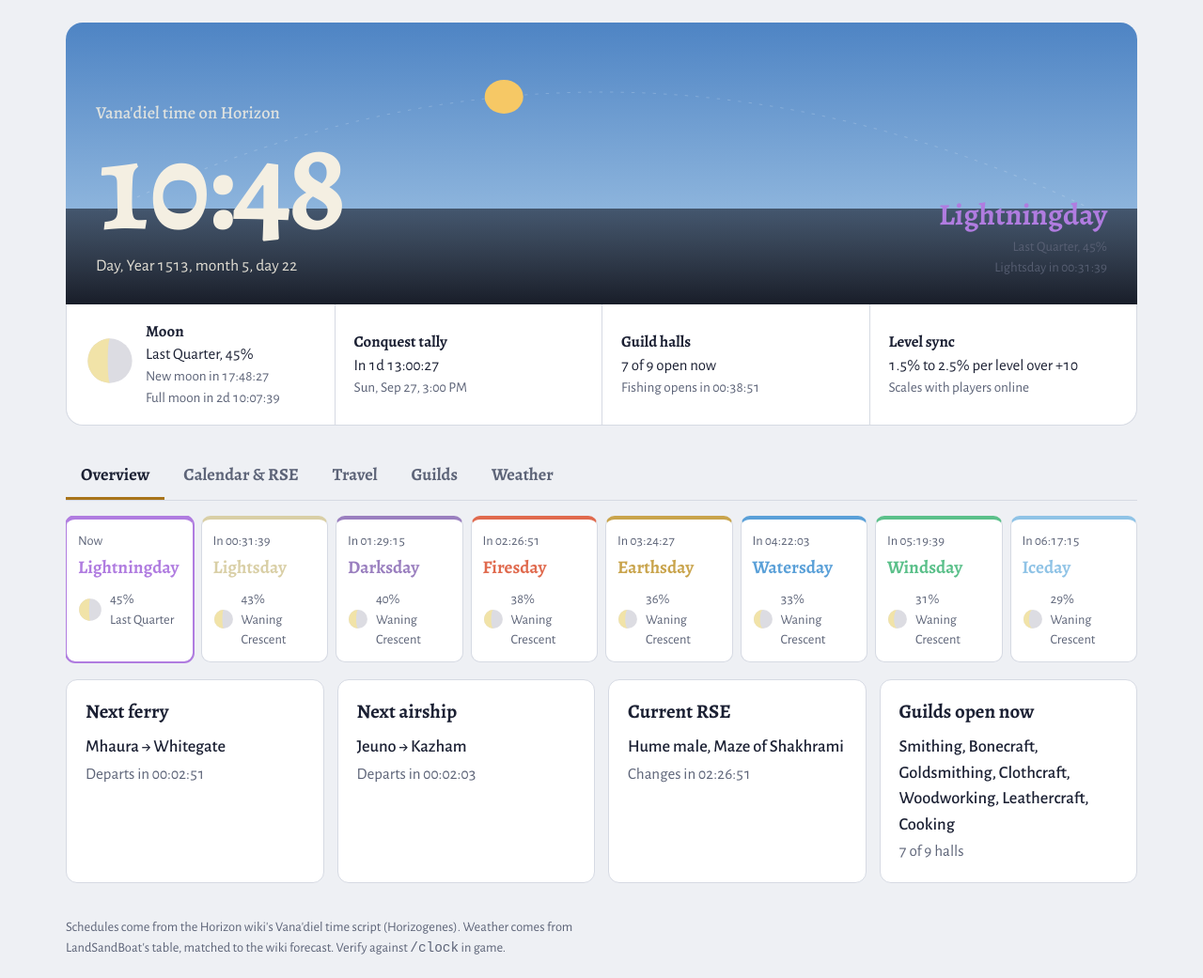
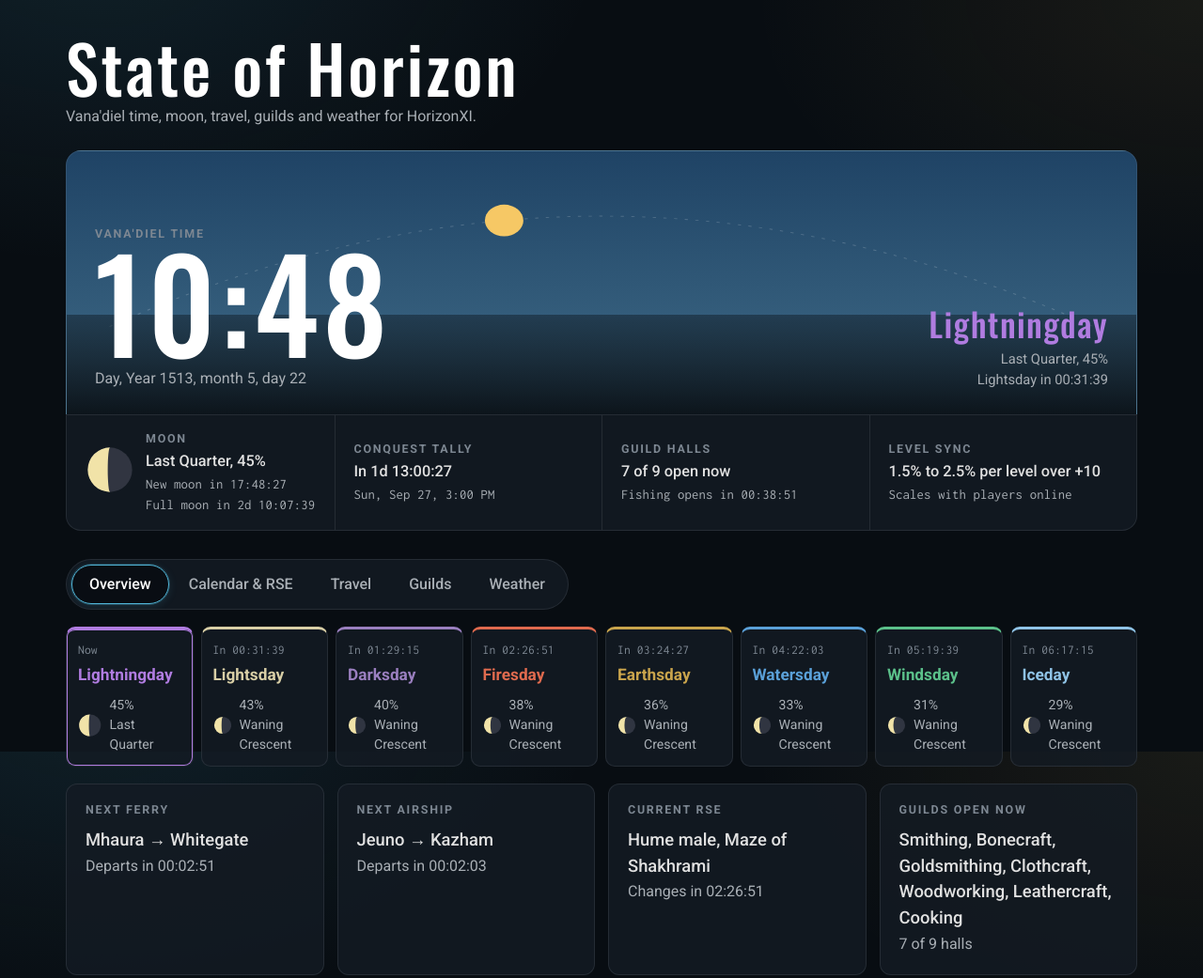
Before and after one commit to kunomaclis/StateOfHorizon, a plain HTML site: page index.html in a window 1280 px wide. Shown: the top 1041 px of the page at 94% size. Drawn offline with nearby package versions, Linux system fonts and the light colour scheme; no server answers; a web font is replaced by a local one.

Commit message:
Add weather build script, CLAUDE.md, and index.html updates
Co-Authored-By: Claude Opus 5.5 <noreply@anthropic.com>

```diff
--- a/index.html
+++ b/index.html
@@ -3,75 +3,93 @@
 <head>
 <meta charset="utf-8">
 <meta name="viewport" content="width=device-width, initial-scale=1, viewport-fit=cover">
-<title>Horizon World Info</title>
+<title>State of Horizon</title>
 <link rel="preconnect" href="https://fonts.googleapis.com">
 <link rel="preconnect" href="https://fonts.gstatic.com" crossorigin>
-<link href="https://fonts.googleapis.com/css2?family=Alegreya:wght@500;700&family=Alegreya+Sans:wght@400;500;700&display=swap" rel="stylesheet">
+<link href="https://fonts.googleapis.com/css2?family=Roboto:wght@400;500;700;900&family=Inconsolata:wght@400;600&family=Oswald:wght@500&display=swap" rel="stylesheet">
 <style>
-:root{box-sizing:border-box;padding-top:env(safe-area-inset-top,0px);padding-bottom:env(safe-area-inset-bottom,0px);
-  --bg:#EEF0F4;--panel:#FFFFFF;--panel2:#F5F6F9;--ink:#1B2033;--muted:#5D6478;--line:#D6DAE3;--gold:#A8741A;--ok:#2E8B57;--no:#B04A3A;
-  --serif:"Alegreya",Georgia,"Times New Roman",serif;--sans:"Alegreya Sans","Segoe UI",system-ui,sans-serif}
-@media (prefers-color-scheme:dark){:root:not([data-theme="light"]){--bg:#10131F;--panel:#171B2B;--panel2:#1C2134;--ink:#E9E4D6;--muted:#9097AC;--line:#2A3047;--gold:#E0A94A;--ok:#6CC08B;--no:#E07A66}}
-:root[data-theme="dark"]{--bg:#10131F;--panel:#171B2B;--panel2:#1C2134;--ink:#E9E4D6;--muted:#9097AC;--line:#2A3047;--gold:#E0A94A;--ok:#6CC08B;--no:#E07A66}
+/* Horizon's display face, served by horizonxi.com. Falls back to Oswald if it can't load. */
+@font-face{font-family:"Highwind";src:url("https://horizonxi.com/fonts/hinted-Highwind.woff2") format("woff2");font-display:swap}
+:root{box-sizing:border-box;color-scheme:dark;padding-top:env(safe-area-inset-top,0px);padding-bottom:env(safe-area-inset-bottom,0px);
+  --bg:#080D12;--panel:rgba(20,27,36,.82);--panel2:rgba(28,37,48,.9);--row:rgba(255,255,255,.025);
+  --ink:#E1E1E1;--cream:#FDF6E3;--muted:#A9AFB5;--dim:#7D8792;--line:rgba(182,191,200,.12);
+  --accent:#50B4D6;--gold:#E6B94F;--ok:#5FC48A;--no:#E07A66;
+  --display:"Highwind","Oswald","Arial Narrow",sans-serif;--sans:Roboto,"Segoe UI",system-ui,sans-serif;--mono:Inconsolata,Menlo,Consolas,monospace;
+  --ease:cubic-bezier(.23,1,.32,1)}
 *,*::before,*::after{box-sizing:inherit}
-html{scroll-padding-top:env(safe-area-inset-top,0px)}
-body{margin:0;background:var(--bg);color:var(--ink);font-family:var(--sans);font-size:17px;line-height:1.5;font-variant-numeric:tabular-nums}
-.wrap{max-width:1180px;margin:0 auto;padding:24px 20px 48px}
-.sky{position:relative;border-radius:18px 18px 0 0;overflow:hidden;min-height:300px;color:#F4EFE2;background:linear-gradient(180deg,var(--sky-top,#141A36),var(--sky-bot,#3B2F55));transition:background 2s linear}
+html{scroll-padding-top:env(safe-area-inset-top,0px);background:var(--bg)}
+body{margin:0;min-height:100vh;color:var(--ink);font-family:var(--sans);font-size:16px;line-height:1.5;font-variant-numeric:tabular-nums;
+  background:radial-gradient(900px 600px at 8% -10%,rgba(80,180,214,.12),transparent 60%),radial-gradient(800px 500px at 100% 0%,rgba(230,185,79,.08),transparent 60%),var(--bg);background-attachment:fixed}
+::-webkit-scrollbar-thumb{background-color:rgba(182,191,200,.3)}::-webkit-scrollbar-thumb:hover{background-color:rgba(182,191,200,.5)}
+.wrap{max-width:1180px;margin:0 auto;padding:36px 20px 56px}
+.pagetitle{font-family:var(--display);font-weight:400;font-size:clamp(2.6rem,7vw,4.4rem);letter-spacing:.04em;line-height:1;color:#fff;margin:0 0 6px}
+.pagesub{color:var(--muted);margin:0 0 24px}
+.eyebrow{font-size:.78rem;font-weight:700;letter-spacing:.14em;text-transform:uppercase;color:var(--dim)}
+
+.sky{position:relative;border:1px solid var(--line);border-bottom:0;border-radius:16px 16px 0 0;overflow:hidden;min-height:280px;color:var(--cream);
+  background:linear-gradient(180deg,var(--sky-top,#0B1220),var(--sky-bot,#1A2230));transition:background 2s linear}
 .sky svg{position:absolute;inset:0;width:100%;height:100%}
-.sky .ground{position:absolute;left:0;right:0;bottom:0;height:34%;background:linear-gradient(180deg,rgba(8,10,20,.55),rgba(8,10,20,.9))}
-.sky .content{position:relative;z-index:2;display:flex;justify-content:space-between;align-items:flex-end;gap:24px;flex-wrap:wrap;padding:28px 32px;min-height:300px}
-.sky h1{font-family:var(--serif);font-weight:500;font-size:1.15rem;margin:0 0 4px;opacity:.85}
-.clock{font-family:var(--serif);font-weight:700;font-size:clamp(4.5rem,13vw,8.5rem);line-height:.9;letter-spacing:-.02em}
-.sub{font-size:1.1rem;opacity:.9;margin-top:10px}
-.today{text-align:right}.today .el{font-family:var(--serif);font-size:2rem;font-weight:700}.today .note{opacity:.85}
-.tiles{display:grid;grid-template-columns:repeat(auto-fit,minmax(220px,1fr));background:var(--panel);border:1px solid var(--line);border-top:0;border-radius:0 0 18px 18px}
+.sky .ground{position:absolute;left:0;right:0;bottom:0;height:38%;background:linear-gradient(180deg,rgba(8,13,18,.4),rgba(8,13,18,.92))}
+.sky .content{position:relative;z-index:2;display:flex;justify-content:space-between;align-items:flex-end;gap:24px;flex-wrap:wrap;padding:26px 30px;min-height:280px}
+.sky h1{margin:0 0 6px}
+.clock{font-family:var(--display);font-weight:400;font-size:clamp(4.6rem,13vw,8.5rem);line-height:.9;letter-spacing:.03em;color:#fff}
+.sub{font-size:1rem;color:var(--muted);margin-top:10px}
+.today{text-align:right}.today .el{font-family:var(--display);font-size:2.2rem;letter-spacing:.04em}.today .note{color:var(--muted)}
+.tiles{display:grid;grid-template-columns:repeat(auto-fit,minmax(220px,1fr));background:var(--panel);border:1px solid var(--line);border-radius:0 0 16px 16px;backdrop-filter:blur(6px)}
 .tile{padding:16px 20px;border-left:1px solid var(--line);display:flex;gap:12px;align-items:center}
 .tile:first-child{border-left:0}
-.tile h2{font-family:var(--serif);font-size:1.05rem;margin:0;font-weight:700}
-.tile p{margin:0;color:var(--muted);font-size:.95rem}.tile .big{color:var(--ink);font-size:1.05rem}
-nav[role=tablist]{display:flex;gap:4px;margin:28px 0 16px;border-bottom:1px solid var(--line);overflow-x:auto}
-nav button{font:inherit;font-family:var(--serif);font-size:1.15rem;font-weight:700;color:var(--muted);background:none;border:0;border-bottom:3px solid transparent;padding:10px 16px;cursor:pointer;white-space:nowrap}
-nav button[aria-selected=true]{color:var(--ink);border-bottom-color:var(--gold)}
-nav button:focus-visible,select:focus-visible{outline:2px solid var(--gold);outline-offset:2px}
+.tile h2{margin:0 0 2px;font-size:.78rem;font-weight:700;letter-spacing:.14em;text-transform:uppercase;color:var(--dim)}
+.tile p{margin:0;color:var(--muted);font-size:.92rem}.tile .big{color:var(--ink);font-size:1.02rem;font-weight:500}
+.mono,.tile p:not(.big),.cd,.day .when{font-family:var(--mono);letter-spacing:.01em}
+
+nav[role=tablist]{display:inline-flex;gap:2px;margin:30px 0 18px;padding:5px;background:var(--panel);border:1px solid var(--line);border-radius:999px;max-width:100%;overflow-x:auto}
+nav button{font:inherit;font-size:1rem;font-weight:500;color:var(--muted);background:none;border:1px solid transparent;border-radius:999px;padding:8px 18px;cursor:pointer;white-space:nowrap;transition:color .2s var(--ease),background .2s var(--ease)}
+nav button:hover{color:var(--ink)}
+nav button[aria-selected=true]{color:#fff;background:rgba(8,13,18,.9);border-color:var(--accent);box-shadow:0 0 0 1px rgba(80,180,214,.25),0 2px 10px rgba(80,180,214,.15)}
+nav button:focus-visible,select:focus-visible,.wxgrid button:focus-visible{outline:2px solid var(--accent);outline-offset:2px}
+
 .grid{display:grid;grid-template-columns:repeat(auto-fit,minmax(260px,1fr));gap:14px}
 .card{background:var(--panel);border:1px solid var(--line);border-radius:12px;padding:18px 20px}
-.card h3{font-family:var(--serif);font-size:1.3rem;margin:0 0 8px}
+.card h3{margin:0 0 8px;font-size:.78rem;font-weight:700;letter-spacing:.14em;text-transform:uppercase;color:var(--dim)}
 .card p{margin:2px 0;color:var(--muted)}.card .big{color:var(--ink);font-size:1.15rem;font-weight:500}
-h4{font-family:var(--serif);font-size:1.5rem;margin:30px 0 12px}
+.card a,.note a,footer a{color:var(--accent)}
+h4{font-size:1.35rem;font-weight:900;color:var(--muted);margin:32px 0 12px}
 .strip{display:grid;grid-template-columns:repeat(8,minmax(118px,1fr));gap:8px;overflow-x:auto;padding-bottom:4px}
-.day{background:var(--panel);border:1px solid var(--line);border-top:4px solid var(--c);border-radius:10px;padding:12px}
-.day.now{outline:2px solid var(--c);outline-offset:-1px}
-.day .when{font-size:.9rem;color:var(--muted)}.day .name{font-family:var(--serif);font-weight:700;font-size:1.2rem;color:var(--c);margin:4px 0 8px}
-.day .m{display:flex;gap:8px;align-items:center;font-size:.9rem;color:var(--muted)}
-.tablewrap{overflow-x:auto}
-table{border-collapse:collapse;width:100%;background:var(--panel);border:1px solid var(--line);border-radius:10px;overflow:hidden}
-th,td{text-align:left;padding:9px 14px;border-bottom:1px solid var(--line);white-space:nowrap}
-th{font-weight:500;color:var(--muted);font-size:.9rem;background:var(--panel2)}
-tr:last-child td{border-bottom:0}
-tr.cur td{background:var(--panel2);font-weight:500}
-.cd{text-align:right;font-weight:500}
+.day{background:var(--panel);border:1px solid var(--line);border-top:3px solid var(--c);border-radius:10px;padding:12px}
+.day.now{box-shadow:inset 0 0 0 1px var(--c)}
+.day .when{font-size:.85rem;color:var(--dim)}.day .name{font-weight:700;font-size:1.08rem;color:var(--c);margin:4px 0 8px}
+.day .m{display:flex;gap:8px;align-items:center;font-size:.88rem;color:var(--muted)}
+.tablewrap{overflow-x:auto;border-radius:12px}
+table{border-collapse:collapse;width:100%;background:var(--panel);border:1px solid var(--line);border-radius:12px;overflow:hidden}
+th,td{text-align:left;padding:10px 16px;white-space:nowrap}
+th{font-size:.74rem;font-weight:700;letter-spacing:.14em;text-transform:uppercase;color:var(--dim);background:var(--panel2);border-bottom:1px solid var(--line)}
+tbody tr:nth-child(even) td{background:var(--row)}
+tr.cur td{background:rgba(80,180,214,.08)!important;color:#fff;font-weight:500}
+.cd{text-align:right;font-weight:600;color:var(--cream)}
 .open{color:var(--ok);font-weight:500}.closed{color:var(--no);font-weight:500}
-.port{padding:0;overflow:hidden}.port h3{padding:16px 20px 4px}.port table{border:0;border-radius:0}
+.port{padding:0;overflow:hidden}.port h3{padding:16px 20px 6px}.port table{border:0;border-radius:0;background:none}
+.port small{font-family:var(--mono)}
 .finder{display:flex;flex-wrap:wrap;gap:10px;align-items:end;margin-bottom:12px}
-label{display:flex;flex-direction:column;font-size:.9rem;color:var(--muted);gap:4px}
-select{font:inherit;color:var(--ink);background:var(--panel);border:1px solid var(--line);border-radius:8px;padding:8px 10px;min-width:170px}
+label{display:flex;flex-direction:column;font-size:.74rem;font-weight:700;letter-spacing:.14em;text-transform:uppercase;color:var(--dim);gap:6px}
+select{font:inherit;font-size:1rem;letter-spacing:normal;text-transform:none;font-weight:400;color:var(--ink);background:var(--panel);border:1px solid var(--line);border-radius:999px;padding:9px 16px;min-width:190px}
 .note{color:var(--muted);font-size:.92rem;max-width:72ch}
-.note a,footer a{color:var(--gold)}
-footer{margin-top:36px;color:var(--muted);font-size:.9rem;max-width:72ch}
+footer{margin-top:40px;color:var(--dim);font-size:.88rem;max-width:72ch}
 [hidden]{display:none!important}
 .wxgrid{display:grid;grid-template-columns:repeat(auto-fit,minmax(120px,1fr));gap:8px}
-.wxgrid button{font:inherit;text-align:left;background:var(--panel);color:var(--ink);border:1px solid var(--line);border-top:4px solid var(--c);border-radius:10px;padding:10px 12px;cursor:pointer}
-.wxgrid button[aria-pressed=true]{outline:2px solid var(--c);outline-offset:-1px}
-.wxgrid b{display:block;font-family:var(--serif);font-size:1.15rem;color:var(--c)}
-.wxgrid span{color:var(--muted);font-size:.9rem}
-.wx{white-space:nowrap}.wx.el{font-weight:500}.wx.dbl::after{content:" (double)";font-weight:400;color:var(--muted);font-size:.85em}
+.wxgrid button{font:inherit;text-align:left;background:var(--panel);color:var(--ink);border:1px solid var(--line);border-top:3px solid var(--c);border-radius:10px;padding:10px 12px;cursor:pointer;transition:background .2s var(--ease)}
+.wxgrid button:hover{background:var(--panel2)}
+.wxgrid button[aria-pressed=true]{box-shadow:inset 0 0 0 1px var(--c);background:var(--panel2)}
+.wxgrid b{display:block;font-size:1.05rem;color:var(--c)}
+.wxgrid span{color:var(--dim);font-size:.85rem}
+.wx{white-space:nowrap}.wx.el{font-weight:500}.wx.dbl::after{content:" (double)";font-weight:400;color:var(--dim);font-size:.85em}
 @media (max-width:640px){.sky .content{padding:22px}.today{text-align:left}.tile{border-left:0;border-top:1px solid var(--line)}.tile:first-child{border-top:0}}
-@media (prefers-reduced-motion:reduce){.sky{transition:none}}
+@media (prefers-reduced-motion:reduce){.sky,nav button{transition:none}}
 </style>
 </head>
 <body>
 <div class="wrap">
+<h1 class="pagetitle">State of Horizon</h1>
+<p class="pagesub">Vana'diel time, moon, travel, guilds and weather for HorizonXI.</p>
 
 <section class="sky" id="sky" aria-label="Current Vana'diel time">
   <svg viewBox="0 0 1000 300" preserveAspectRatio="none" aria-hidden="true">
@@ -80,7 +98,7 @@ footer{margin-top:36px;color:var(--muted);font-size:.9rem;max-width:72ch}
   </svg>
   <div class="ground"></div>
   <div class="content">
-    <div><h1>Vana'diel time on Horizon</h1><div class="clock" id="clock">--:--</div><div class="sub" id="date"></div></div>
+    <div><div class="eyebrow">Vana'diel time</div><div class="clock" id="clock">--:--</div><div class="sub" id="date"></div></div>
     <div class="today"><div class="el" id="todayEl"></div><div class="note" id="todayNote"></div><div class="note" id="nextDay"></div></div>
   </div>
 </section>
@@ -279,7 +297,7 @@ function guildState(g, now){
 
 // ---- render ----
 const $ = id => document.getElementById(id);
-const SKY = [[0,"#0E1330","#27234A"],[4,"#1A1F45","#4B3A63"],[6,"#5B6FA8","#E7A36B"],[9,"#4F86C6","#A9CBE8"],[16,"#4A7EBD","#B9D2EA"],[18,"#4A3F7A","#E48A5A"],[20,"#1B1D46","#4A3160"],[24,"#0E1330","#27234A"]];
+const SKY = [[0,"#070C16","#141A2A"],[4,"#0C1424","#26253A"],[6,"#1C3350","#6A4A3A"],[9,"#1F4466","#3E6A86"],[16,"#1E4262","#44708C"],[18,"#241E3C","#7A4A36"],[20,"#0B1020","#1E1A30"],[24,"#070C16","#141A2A"]];
 const hex = h => [1,3,5].map(i => parseInt(h.slice(i, i + 2), 16));
 const mix = (a, b, t) => "#" + hex(a).map((x, i) => Math.round(x + (hex(b)[i] - x) * t).toString(16).padStart(2, "0")).join("");
 function skyAt(h){ for (let i = 0; i < SKY.length - 1; i++){ const [h0,t0,b0] = SKY[i], [h1,t1,b1] = SKY[i+1]; if (h >= h0 && h <= h1){ const t = (h - h0) / (h1 - h0); return [mix(t0,t1,t), mix(b0,b1,t)]; } } }
```
Also changed, not shown: tools/build-weather.js (added, +25 -0 lines), 2 other files.
